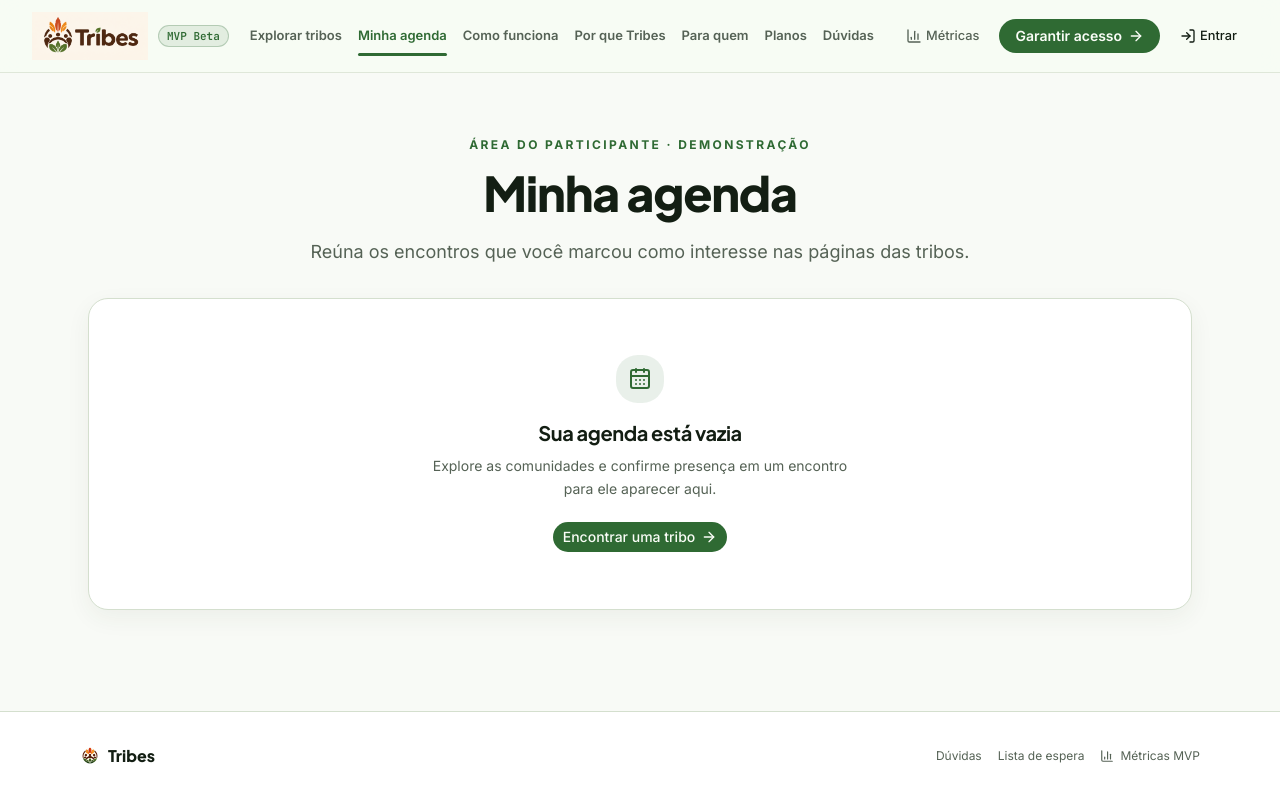
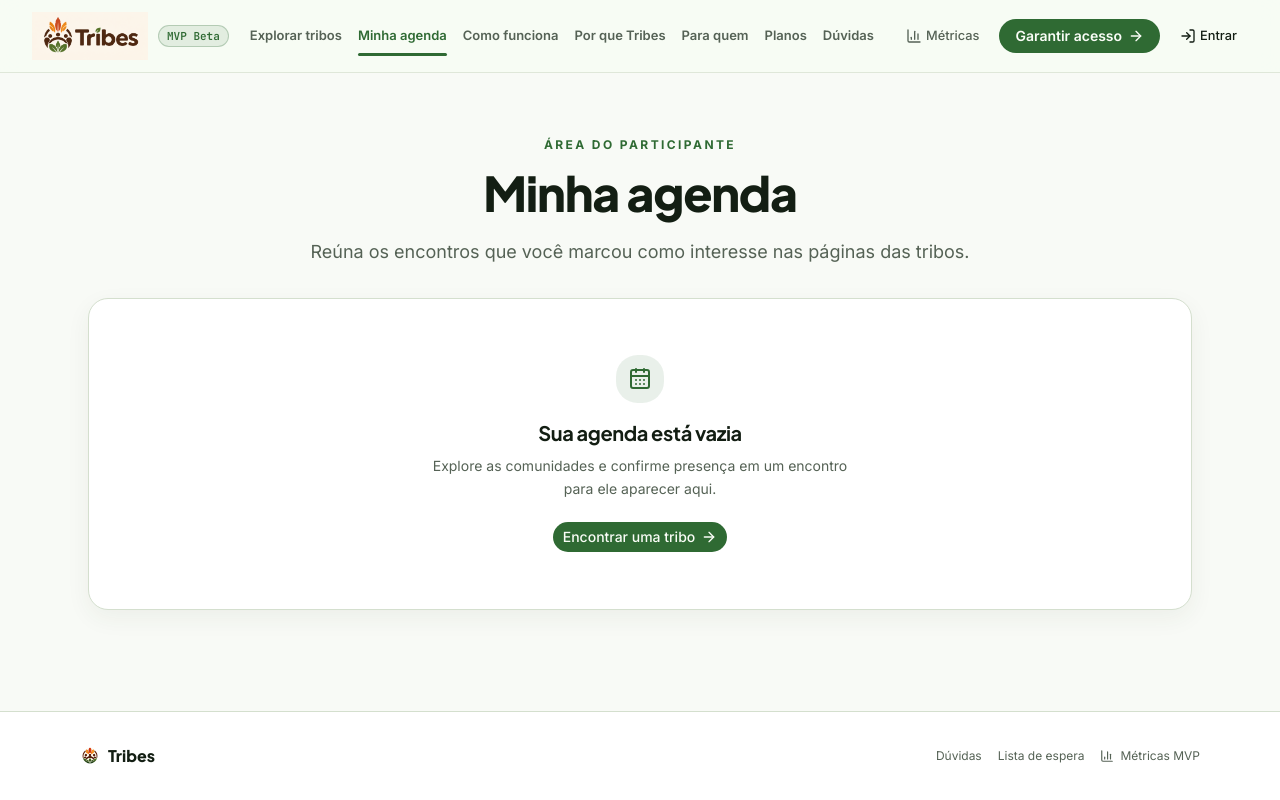
Before and after one commit to ArthurG12/Tribes, a Next.js app in the folder frontend/: page /minha-agenda in a window 1280 px wide. Built offline with nearby package versions, Linux system fonts and the light colour scheme.

Commit message:
Remove demo label and align agenda badges with brand

```diff
--- a/frontend/src/app/minha-agenda/page.tsx
+++ b/frontend/src/app/minha-agenda/page.tsx
@@ -32,7 +32,7 @@ export default function MyAgendaPage() {
   return (
     <PageShell>
       <PageIntro
-        eyebrow="Área do participante · Demonstração"
+        eyebrow="Área do participante"
         title="Minha agenda"
         description="Reúna os encontros que você marcou como interesse nas páginas das tribos."
       />
@@ -52,7 +52,7 @@ export default function MyAgendaPage() {
               <article key={tribe.id} className="event-card">
                 <div className="flex flex-wrap items-center justify-between gap-2">
                   <Badge variant="secondary">{tribe.categoryLabel}</Badge>
-                  <Badge className="bg-[#dce8d2] text-[#45613c]">Interesse registrado</Badge>
+                  <Badge className="bg-[#e8f1e4] text-primary">Interesse registrado</Badge>
                 </div>
                 <h2 className="mt-4 font-heading text-xl font-bold text-foreground">{tribe.name}</h2>
                 <p className="mt-1 text-sm text-muted-foreground">{tribe.nextEvent.title}</p>
```
